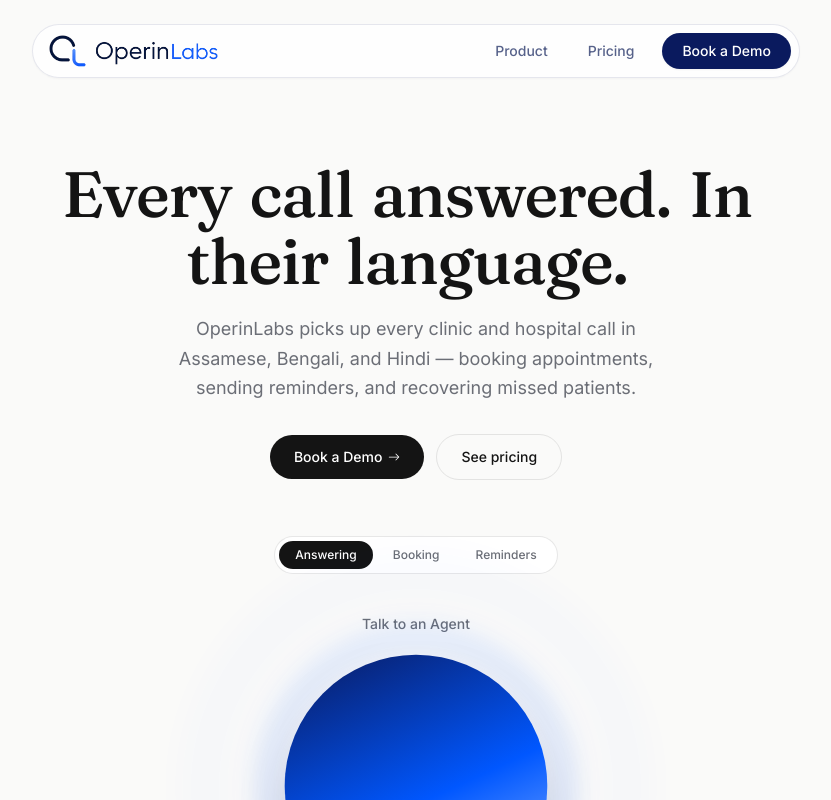
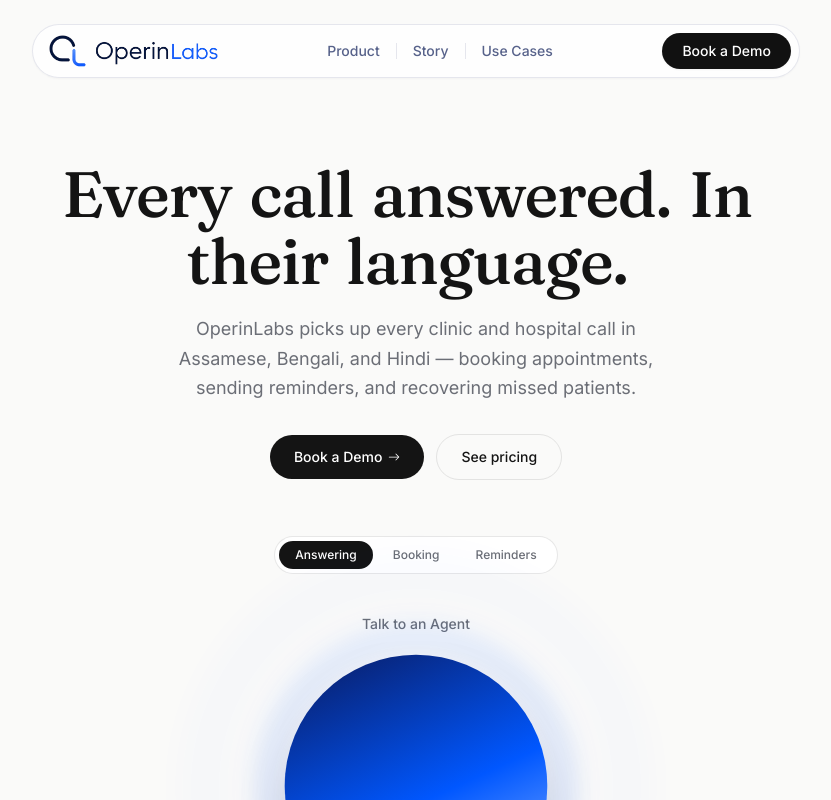
Before and after one commit to OperinLabs/OperinLabs-Landing-Page, a React (Vite) app: page / in a window 1280 px wide. Shown: the top 800 px of the page, without its empty margins (224-1055 px from the left). Built offline with nearby package versions, Linux system fonts and the light colour scheme.

Commit message:
Update Navbar.tsx

```diff
--- a/src/components/Navbar.tsx
+++ b/src/components/Navbar.tsx
@@ -7,7 +7,7 @@ interface NavbarProps {
   onBookDemo: () => void;
 }
 
-const navLinks = ["Product", "Pricing"];
+const navLinks = ["Product", "Story", "Use Cases"];
 
 export default function Navbar({ onBookDemo }: NavbarProps) {
   const [menuOpen, setMenuOpen] = useState(false);
@@ -29,22 +29,33 @@ export default function Navbar({ onBookDemo }: NavbarProps) {
             <img src="/logo.png" alt="OperinLabs" className="h-8 w-auto" />
           </a>
 
-          {/* Desktop links + actions, grouped together on the right */}
-          <div className="hidden md:flex md:items-center md:gap-2">
-            {navLinks.map((link) => (
+          {/* Desktop links */}
+          <div className="hidden md:flex md:items-center">
+            {navLinks.map((link, i) => (
+              <span key={link} className="flex items-center">
                 <a
-                key={link}
                   href={`#${link.toLowerCase().replace(" ", "-")}`}
                   className="rounded-full px-4 py-1.5 text-sm font-medium text-ink-soft transition-colors duration-200 hover:text-ink"
                 >
                   {link}
                 </a>
+                {i < navLinks.length - 1 && (
+                  <span
+                    className="h-4 w-px bg-line"
+                    aria-hidden="true"
+                  />
+                )}
+              </span>
             ))}
+          </div>
+
+          {/* Desktop actions */}
+          <div className="hidden md:flex md:items-center">
             <motion.button
               whileHover={{ scale: 0.98 }}
               whileTap={{ scale: 0.96 }}
               onClick={onBookDemo}
-              className="ml-1 rounded-full bg-ink px-5 py-2 text-sm font-medium text-white shadow-sm transition-colors duration-200 hover:bg-accent"
+              className="rounded-full bg-[#111111] px-5 py-2 text-sm font-medium text-white shadow-sm transition-colors duration-200 hover:bg-black"
             >
               Book a Demo
             </motion.button>
```
Lines whose indentation alone changed are shown as unchanged.
